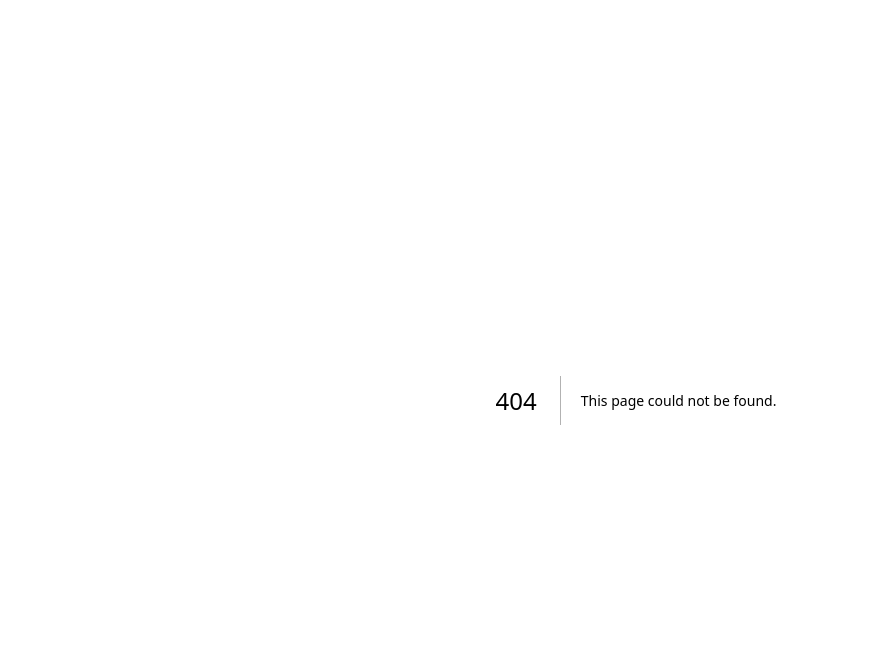
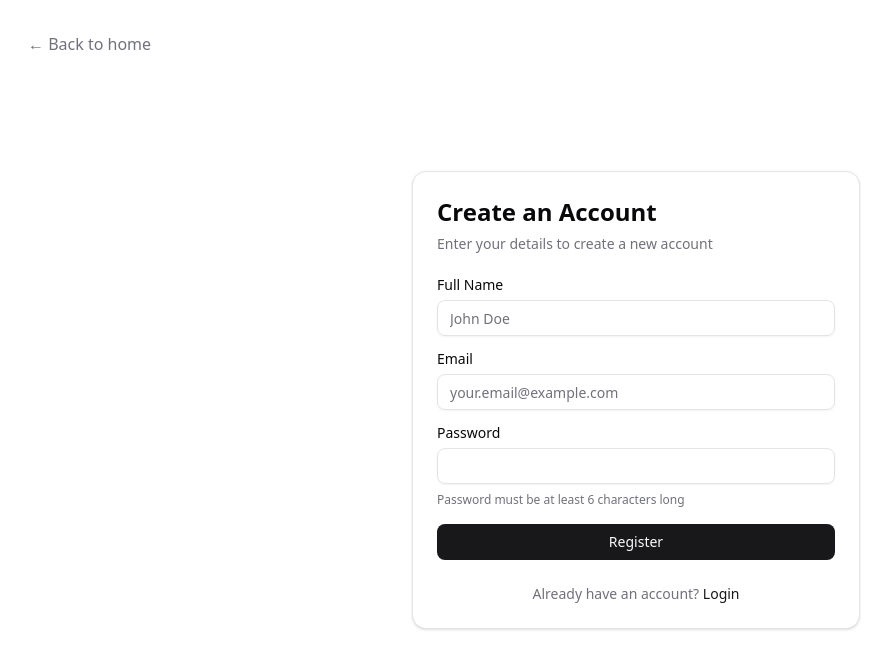
Before and after one commit to SangeethChejerla/ImageNest, a Next.js app: page /register in a window 1280 px wide. Before the commit this address had no page. Shown: the top 668 px of the page, without its empty margins (4-895 px from the left). Built offline with nearby package versions, Linux system fonts and the light colour scheme; no server answers.

Commit message:
register

```diff
--- /dev/null
+++ b/src/app/register/page.tsx
@@ -0,0 +1,27 @@
+import RegisterForm from "@/components/auth/register-form"
+import Link from "next/link"
+import { createClient } from "@/lib/supabase/server"
+import { redirect } from "next/navigation"
+
+export default async function RegisterPage() {
+  const supabase = await createClient()
+
+  const {
+    data: { user },
+  } = await supabase.auth.getUser()
+
+  if (user) {
+    redirect("/dashboard")
+  }
+
+  return (
+    <div className="flex min-h-screen flex-col items-center justify-center p-4">
+      <Link href="/" className="absolute left-8 top-8 text-muted-foreground hover:text-foreground">
+        ← Back to home
+      </Link>
+      <div className="w-full max-w-md">
+        <RegisterForm />
+      </div>
+    </div>
+  )
+}
```
